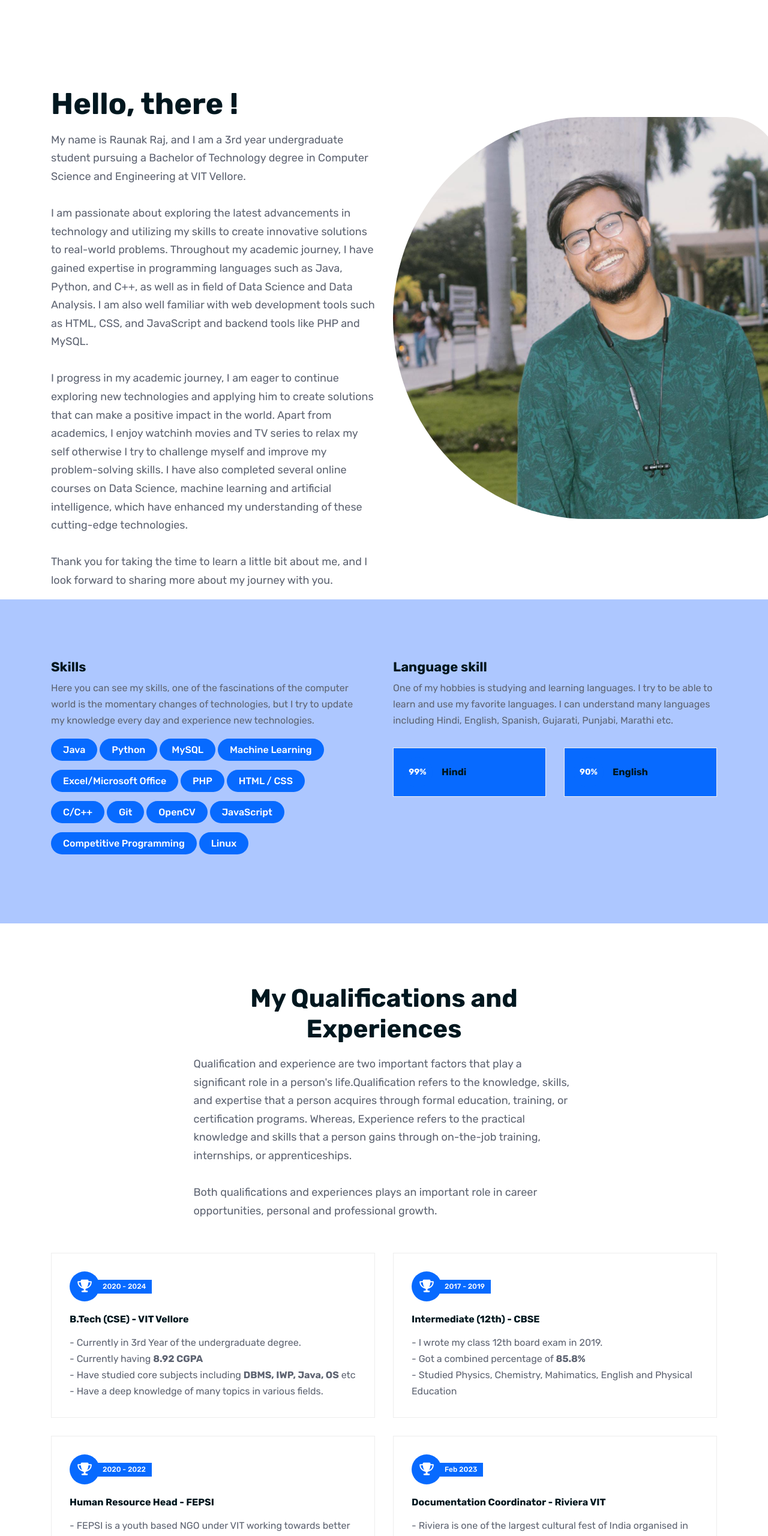
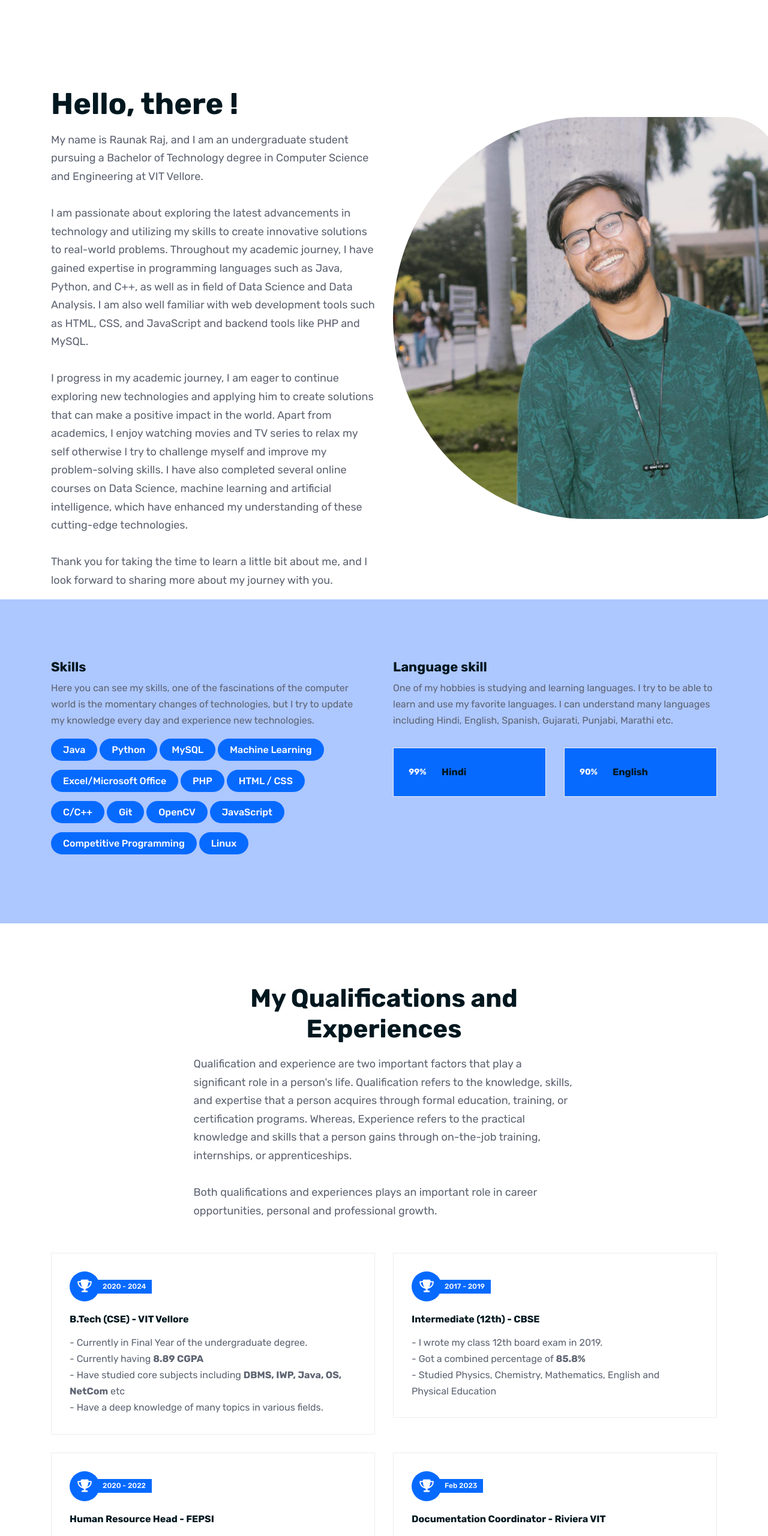
Before and after one commit to raunakraj17/Personal-Portfolio, a plain HTML site: page index.html in a window 1280 px wide. Shown: the part 876-3436 px from the top of the page at 60% size. Drawn offline with Linux system fonts and the light colour scheme; files whose address does not match are found by name.

Commit message:
Update year and resume

```diff
--- a/index.html
+++ b/index.html
@@ -45,7 +45,7 @@
                         <li><a class="nav-link" href="#qualification"><span>Qualifications</span></a></li>
                         <li><a class="nav-link" href="#work"><span>Projects</span></a></li>
                         <li><a class="nav-link" href="#contactus"><span>Hire Now</span></a></li>
-                        <li><a class="nav-link" href="https://drive.google.com/file/d/1JLrFZ29oF4yyzDwOJ6B5_uY6BiV2epyV/view?usp=sharing" target="_blank"><span><i class="fa fa-download"></i>  Resume</span></a></li>
+                        <li><a class="nav-link" href="https://drive.google.com/file/d/1Rdyb9hi6ZdnHSTrniYlZfz5_4h6Wy5DL/view?usp=sharing" target="_blank"><span><i class="fa fa-download"></i>  Resume</span></a></li>
                     </ul>
                 </div>
                 <!-- / -->
@@ -94,7 +94,7 @@
                         <div class="about-text">
                             <br><br><br>
                             <h2>Hello, there !</h2>
-                            <p>My name is Raunak Raj, and I am a 3rd year undergraduate student pursuing a Bachelor of
+                            <p>My name is Raunak Raj, and I am an undergraduate student pursuing a Bachelor of
                                 Technology degree in Computer Science and Engineering at VIT Vellore.
                                 <br><br>I am passionate about exploring the latest advancements in technology and
                                 utilizing my skills to create innovative solutions to real-world problems. Throughout my
@@ -104,7 +104,7 @@
                                 and MySQL.
                                 <br><br> I progress in my academic journey, I am eager to continue exploring new
                                 technologies and applying him to create solutions that can make a positive impact in
-                                the world. Apart from academics, I enjoy watchinh movies and TV series to relax my self
+                                the world. Apart from academics, I enjoy watching movies and TV series to relax my self
                                 otherwise I try to challenge myself and improve my problem-solving skills. I have also
                                 completed several online courses on Data Science, machine learning and artificial
                                 intelligence, which have enhanced my understanding of these cutting-edge technologies.
@@ -218,7 +218,7 @@
                     <div class="col-lg-7">
                         <h2 style="text-align: center;">My Qualifications and Experiences</h2>
                         <p>Qualification and experience are two important factors that play a significant role in a
-                            person's life.Qualification refers to the knowledge, skills, and expertise that a person
+                            person's life. Qualification refers to the knowledge, skills, and expertise that a person
                             acquires through formal education, training, or certification programs. Whereas, Experience
                             refers to the practical knowledge and skills that a person gains through on-the-job
                             training, internships, or apprenticeships.
@@ -239,8 +239,8 @@
                                 </div>
                             </div>
                             <h5>B.Tech (CSE) - VIT Vellore</h5>
-                            <p>- Currently in 3rd Year of the undergraduate degree. <br> - Currently having <b>8.92
-                                    CGPA</b> <br> - Have studied core subjects including <b>DBMS, IWP, Java, OS</b> etc
+                            <p>- Currently in Final Year of the undergraduate degree. <br> - Currently having <b>8.89
+                                    CGPA</b> <br> - Have studied core subjects including <b>DBMS, IWP, Java, OS, NetCom</b> etc
                                 <br> - Have a deep knowledge of many topics in various fields. <br></p>
                         </div>
                     </div>
@@ -256,7 +256,7 @@
                             </div>
                             <h5>Intermediate (12th) - CBSE</h5>
                             <p>- I wrote my class 12th board exam in 2019. <br> - Got a combined percentage of
-                                <b>85.8%</b><br>- Studied Physics, Chemistry, Mahimatics, English and Physical
+                                <b>85.8%</b><br>- Studied Physics, Chemistry, Mathematics, English and Physical
                                 Education</p>
                         </div>
                     </div>
```
